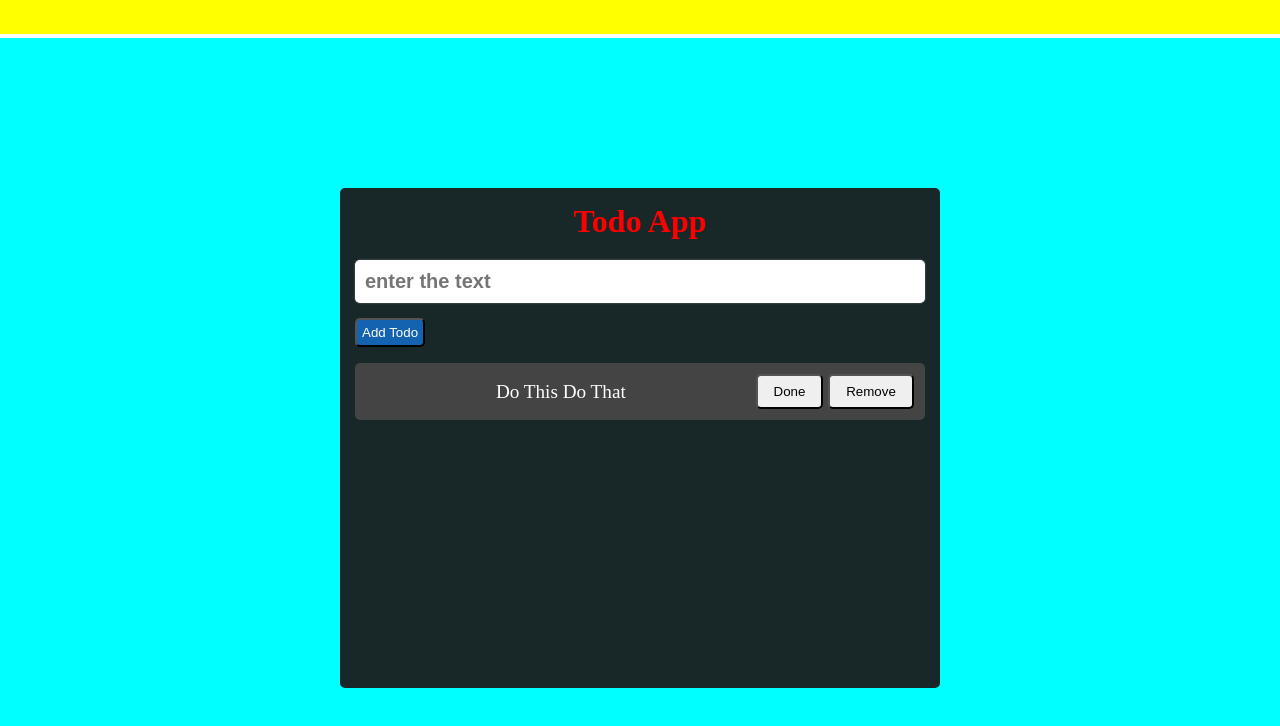
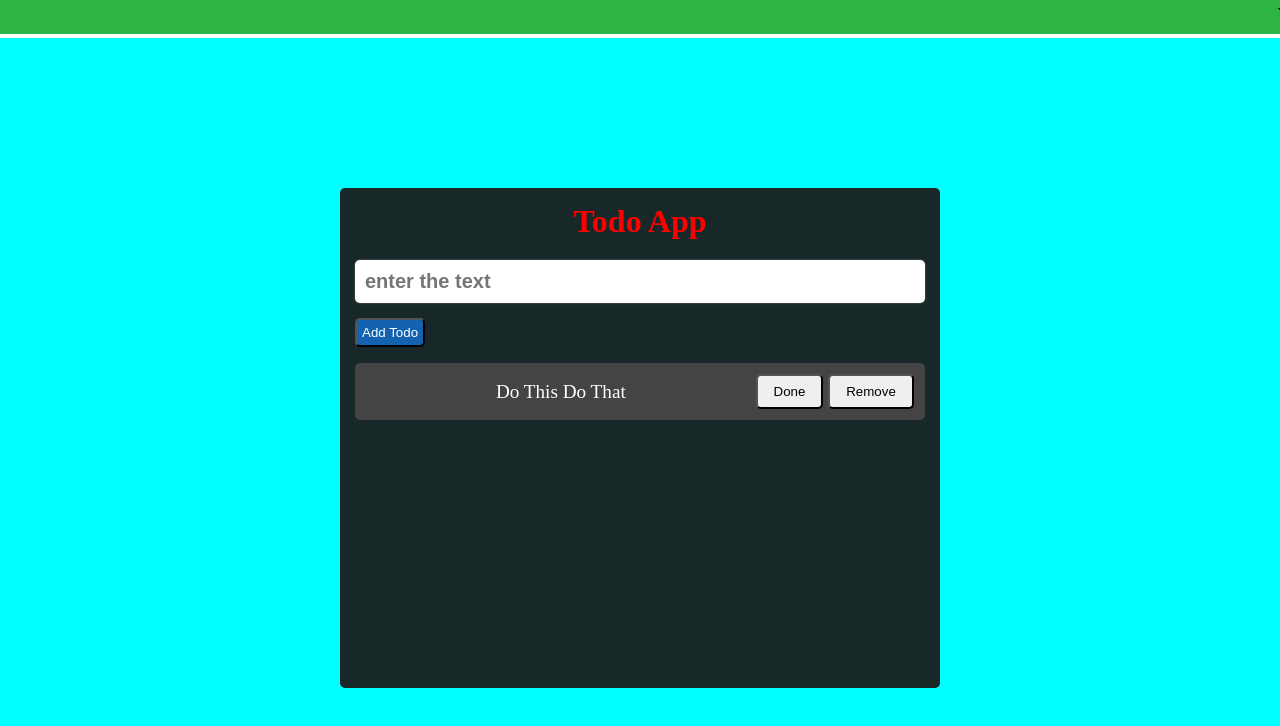
Before and after one commit to laxmankh/TaskMaster, a plain HTML site: page To_Do_app.html in a window 1280 px wide. Drawn offline with Linux system fonts and the light colour scheme.

Commit message:
Background  color

```diff
--- a/Todo.css
+++ b/Todo.css
@@ -71,5 +71,5 @@ marquee
 {
     font-size: 30px;
     font-weight: bold;
-    background:yellow;
+    background:rgb(46, 180, 66);
 }
```
